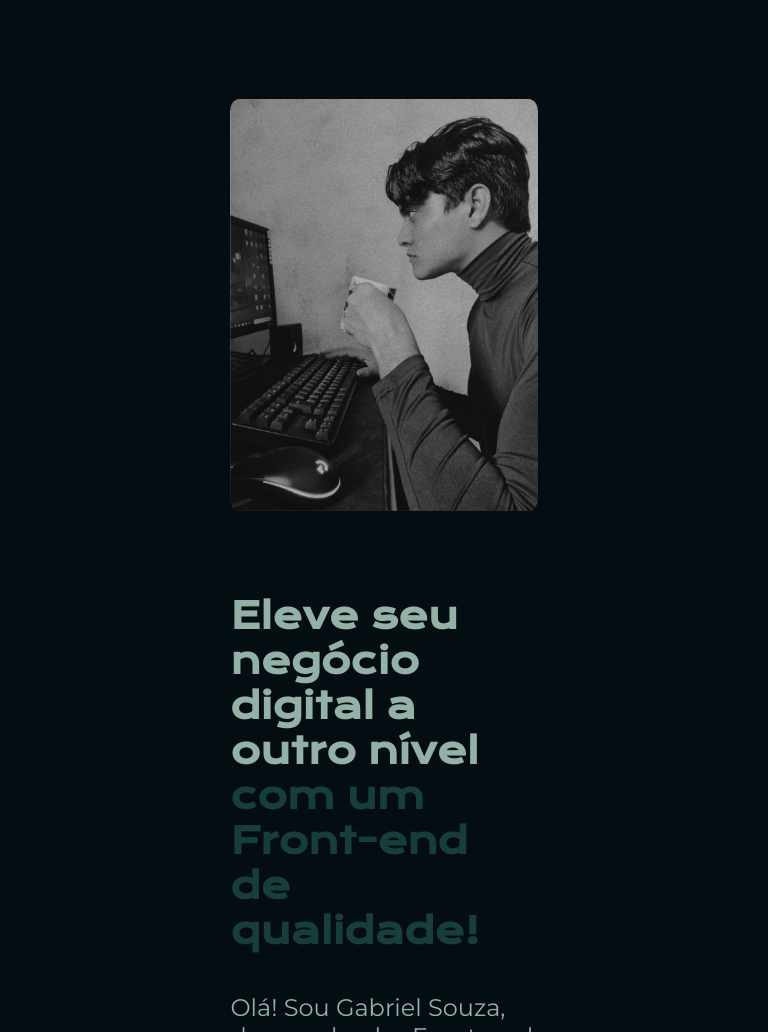
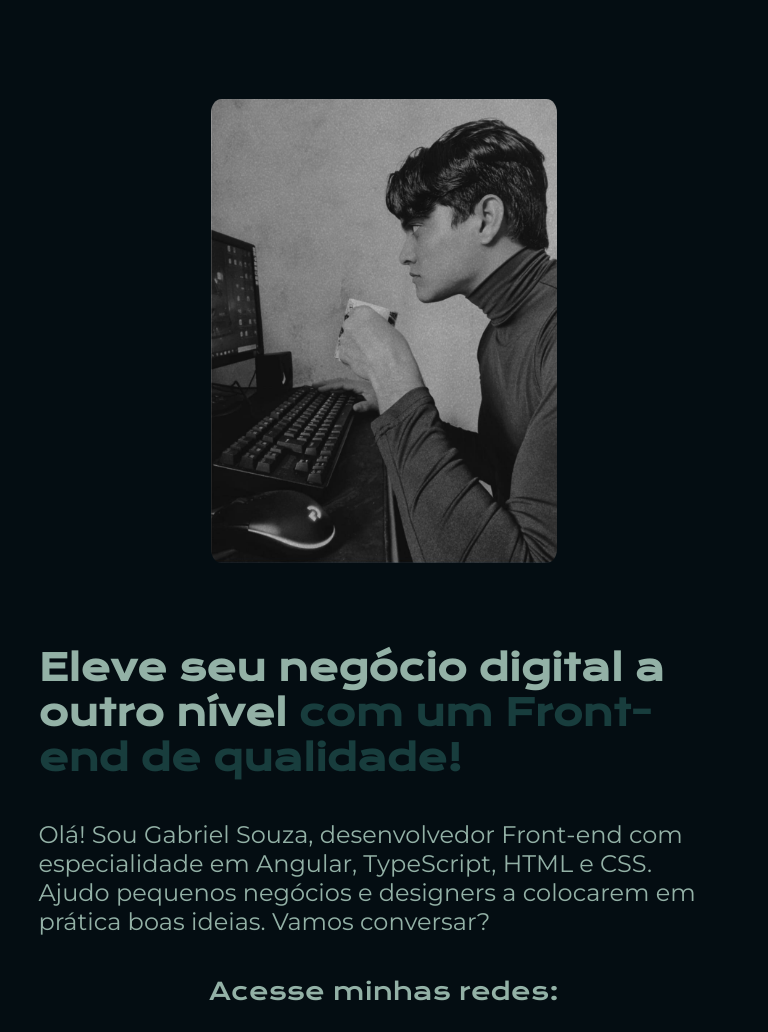
Before and after one commit to Chillspider1998/meu_portfolio, a plain HTML site: page index.html in a window 768 px wide. Shown: the part 122-1154 px from the top of the page. Drawn offline with nearby package versions, Linux system fonts and the light colour scheme.

Commit message:
ajustando largura da tela mobile

```diff
--- a/styles/style.css
+++ b/styles/style.css
@@ -151,7 +151,11 @@ body {
     }
 
     .apresentacao{
-        flex-direction: column;
         flex-direction: column-reverse;
+        padding: 5%;
+    }
+
+    .apresentacao__conteudo {
+        width: auto; /* austa automaticamente ao tamanho do elemento pai */
     }
 }
```
